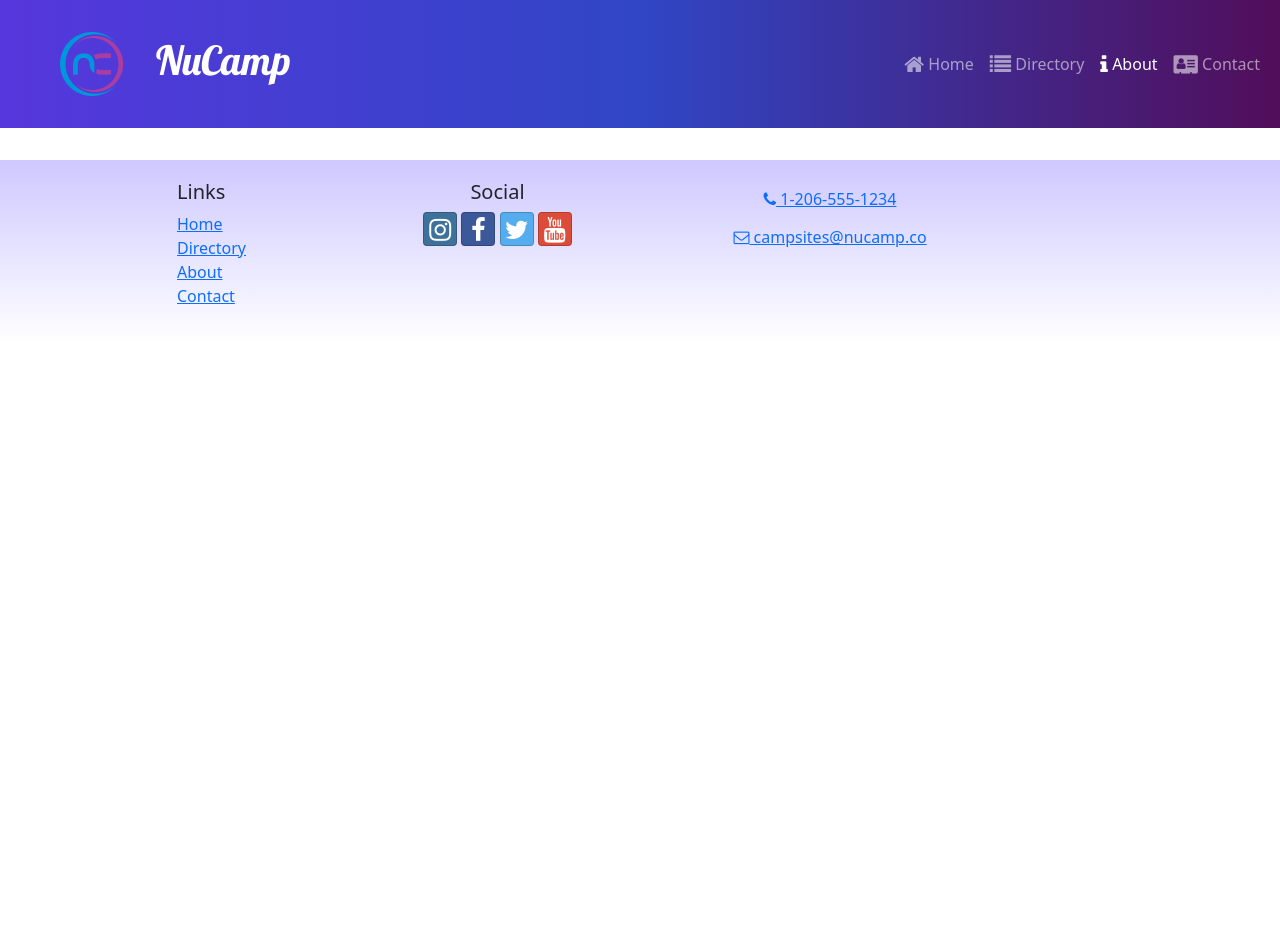
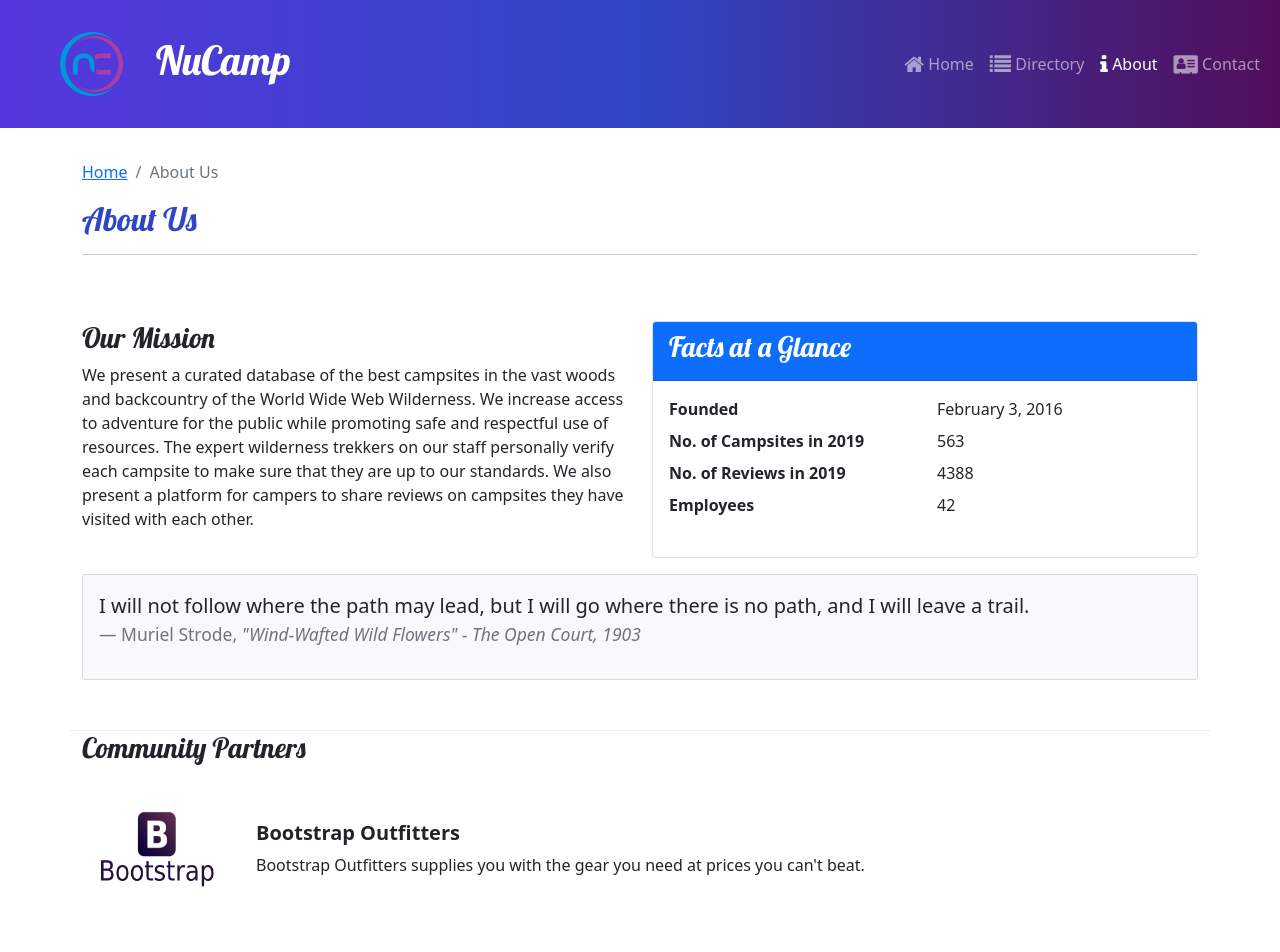
Before and after one commit to jonxie5/nucampsite, a React (Create React App) app: page /about in a window 1280 px wide. Shown: the top 952 px of the page. Before the commit the page ends 800 px from the top, so only its background shows below. Built offline with nearby package versions, Linux system fonts and the light colour scheme.

Commit message:
post workshop commit

```diff
--- a/src/App.js
+++ b/src/App.js
@@ -1,6 +1,7 @@
 import { Routes, Route } from 'react-router-dom';
 import ContactPage from './pages/ContactPage';
 import HomePage from './pages/HomePage';
+import AboutPage from './pages/AboutPage';
 import Header from './components/Header';
 import Footer from './components/Footer';
 import CampsitesDirectoryPage from './pages/CampsitesDirectoryPage';
@@ -14,6 +15,7 @@
             <Routes>
                 <Route path='/' element={<HomePage />} />
                 <Route path='contact' element={<ContactPage />} />
+                <Route path='about' element={<AboutPage />} />
                 <Route path='directory' element={<CampsitesDirectoryPage />} />
                 <Route path='directory/:campsiteId' element={<CampsiteDetailPage />} />
             </Routes>
--- a/src/features/display/DisplayList.js
+++ b/src/features/display/DisplayList.js
@@ -2,9 +2,10 @@
 import DisplayCard from './DisplayCard';
 import { selectFeaturedCampsite } from '../campsites/campsitesSlice';
 import { selectFeaturedPromotion } from '../promotions/promotionsSlice';
+import { selectFeaturedPartner } from '../partners/partnersSlice';
 
 const DisplayList = () => {
-    const items = [selectFeaturedCampsite(), selectFeaturedPromotion()];
+    const items = [selectFeaturedCampsite(), selectFeaturedPromotion(), selectFeaturedPartner()];
 
     return (
         <Row>
--- /dev/null
+++ b/src/features/partners/Partner.js
@@ -0,0 +1,19 @@
+const Partner = ({ partner }) => {
+
+    if (partner) {
+        const { image, name, description } = partner;
+
+        return (
+            <>
+                <img src={image} alt={name} style={{ width: '150px' }} />
+                <div className='m-4'>
+                    <h5 className='fw-bold'>{name}</h5>
+                    {description}
+                </div>
+            </>
+        );
+    }
+    return null;
+}
+
+export default Partner;
--- /dev/null
+++ b/src/features/partners/PartnersList.js
@@ -0,0 +1,21 @@
+import { Col } from 'reactstrap';
+import Partner from './Partner';
+import { selectAllPartners } from './partnersSlice';
+
+const PartnersList = ({ setCampsiteId }) => {
+    const partners = selectAllPartners();
+
+    return (
+        <Col className='mt-4'>
+            {partners.map((partner) => {
+                return (
+                    <div className='d-flex mb-5' key={partner.id} >
+                        <Partner partner={partner} />
+                    </div>
+                );
+            })}
+        </Col>
+    )
+}
+
+export default PartnersList;
--- /dev/null
+++ b/src/features/partners/partnersSlice.js
@@ -0,0 +1,9 @@
+import { PARTNERS } from '../../app/shared/PARTNERS';
+
+export const selectAllPartners = () => {
+    return PARTNERS;
+};
+
+export const selectFeaturedPartner = () => {
+    return PARTNERS.find((partner) => partner.featured);
+};
--- /dev/null
+++ b/src/pages/AboutPage.js
@@ -0,0 +1,79 @@
+import { Container, Col, Row, Card, CardBody, CardHeader } from 'reactstrap';
+import { useParams } from 'react-router-dom';
+import { selectCampsiteById } from '../features/campsites/campsitesSlice';
+import CampsiteDetail from '../features/campsites/CampsiteDetail';
+import CommentsList from '../features/comments/CommentsList';
+import SubHeader from '../components/SubHeader';
+import PartnersList from '../features/partners/PartnersList';
+
+const AboutPage = () => {
+
+    return (
+        <Container>
+            <SubHeader current='About Us' />
+            <Row className='row-content'>
+                <Col sm='6'>
+                    <h3>Our Mission</h3>
+                    <p>
+                        We present a curated database of the best campsites in the
+                        vast woods and backcountry of the World Wide Web Wilderness.
+                        We increase access to adventure for the public while
+                        promoting safe and respectful use of resources. The expert
+                        wilderness trekkers on our staff personally verify each
+                        campsite to make sure that they are up to our standards. We
+                        also present a platform for campers to share reviews on
+                        campsites they have visited with each other.
+                    </p>
+                </Col>
+                <Col sm='6'>
+                    <Card>
+                        <CardHeader className='bg-primary text-white'>
+                            <h3>Facts at a Glance</h3>
+                        </CardHeader>
+                        <CardBody>
+                            <dl className='row'>
+                                <dt className='col-6'>Founded</dt>
+                                <dd className='col-6'>February 3, 2016</dd>
+                                <dt className='col-6'>No. of Campsites in 2019</dt>
+                                <dd className='col-6'>563</dd>
+                                <dt className='col-6'>No. of Reviews in 2019</dt>
+                                <dd className='col-6'>4388</dd>
+                                <dt className='col-6'>Employees</dt>
+                                <dd className='col-6'>42</dd>
+                            </dl>
+                        </CardBody>
+                    </Card>
+                </Col>
+                <Col>
+                    <Card className='bg-light mt-3'>
+                        <CardBody>
+                            <blockquote className='blockquote'>
+                                <p>
+                                    I will not follow where the path may lead, but I
+                                    will go where there is no path, and I will leave
+                                    a trail.
+                                </p>
+                                <footer className='blockquote-footer'>
+                                    Muriel Strode,{' '}
+                                    <cite title='Source Title'>
+                                        "Wind-Wafted Wild Flowers" - The Open Court,
+                                        1903
+                                    </cite>
+                                </footer>
+                            </blockquote>
+                        </CardBody>
+                    </Card>
+                </Col>
+            </Row>
+            <Row>
+                <Col xs='12'>
+                    <h3>Community Partners</h3>
+                </Col>
+                <PartnersList />
+            </Row>
+        </Container>
+
+    );
+};
+
+export default AboutPage
```
Lines whose indentation alone changed are shown as unchanged.
